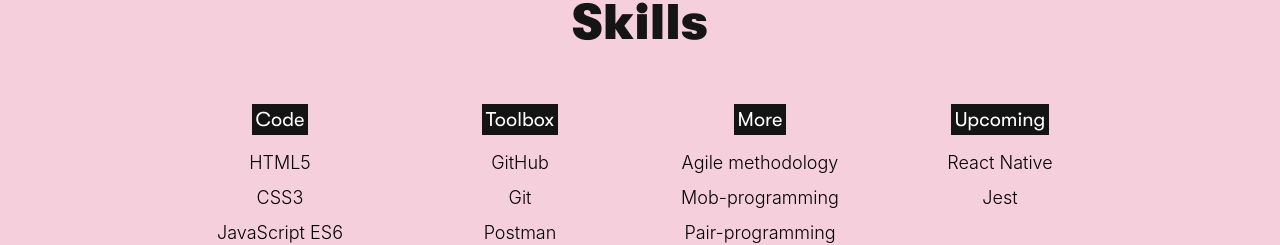
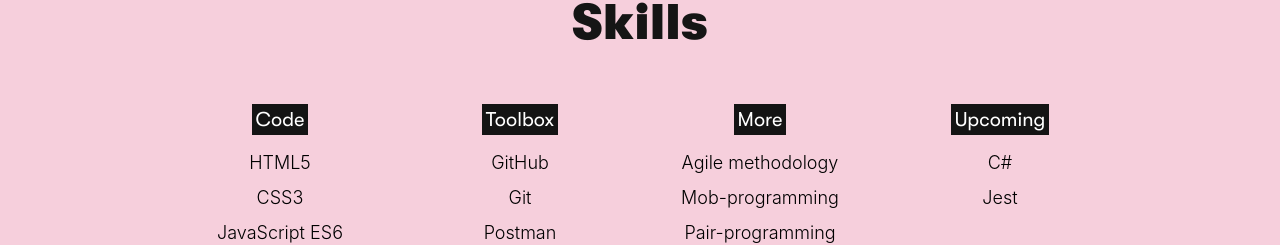
Before and after one commit to JohLeo/Portfolio, a React (Create React App) app: page / in a window 1280 px wide. Shown: the part 4170-4415 px from the top of the page. Built offline with nearby package versions, Linux system fonts and the light colour scheme.

Commit message:
branching (#4)

```diff
--- a/src/components/skills.js
+++ b/src/components/skills.js
@@ -141,7 +141,7 @@
 
         <SkillList>
           <SkillItem>Upcoming</SkillItem>
-          <Item>React Native</Item>
+          <Item>C#</Item>
           <Item>Jest</Item>
         </SkillList>
       </ContainerSkills>
```
